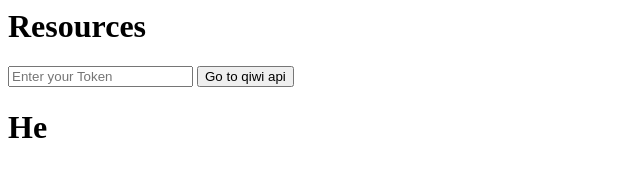
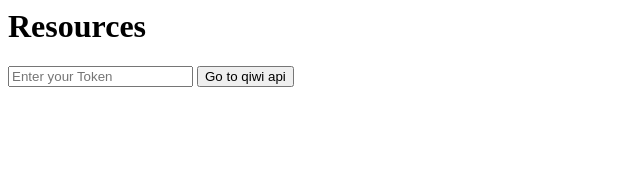
Before and after one commit to Kamakepar2029/resources, a plain HTML site: page index.html in a window 1280 px wide. Shown: the full height of the page, 0-640 px from the left. Drawn offline with Linux system fonts and the light colour scheme.

Commit message:
Update index.html

```diff
--- a/index.html
+++ b/index.html
@@ -33,6 +33,5 @@
    }
 
   </script>
-  <h1>He</h1>
 </body>
 </html>
```
